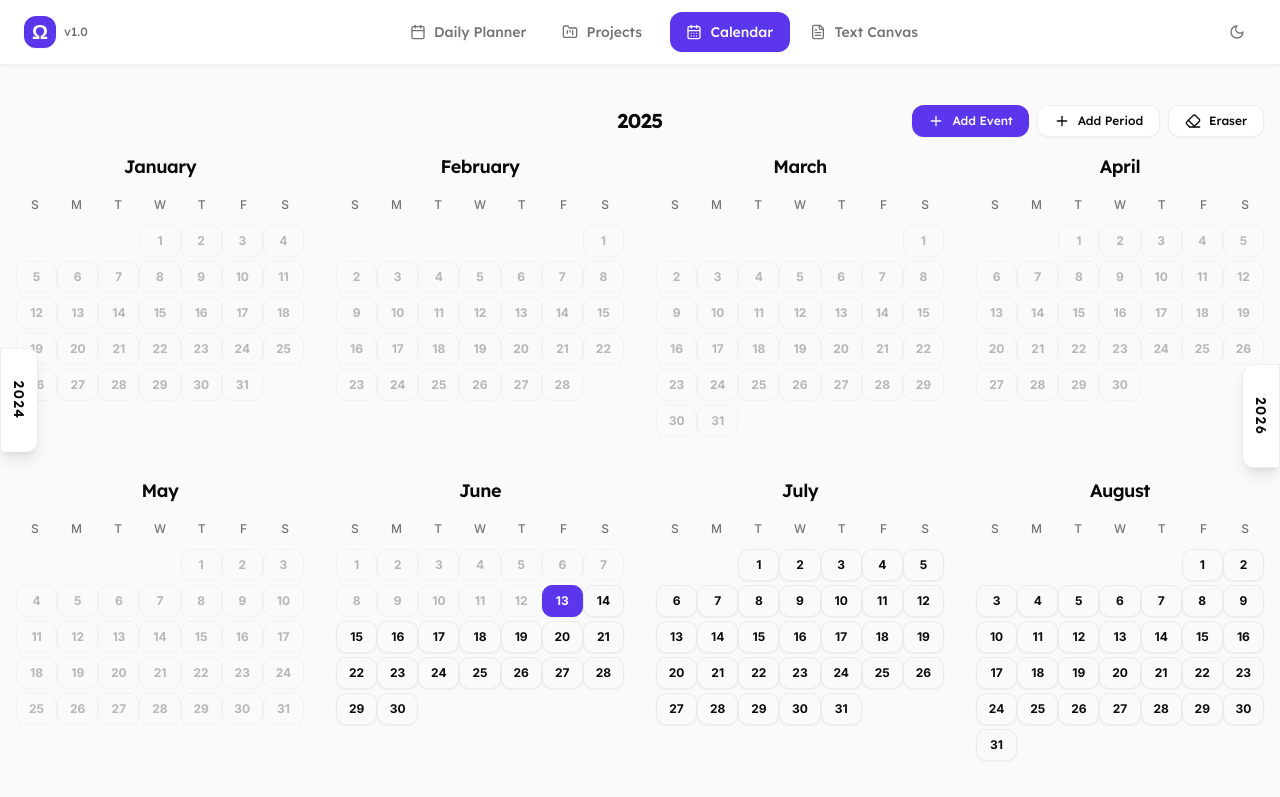
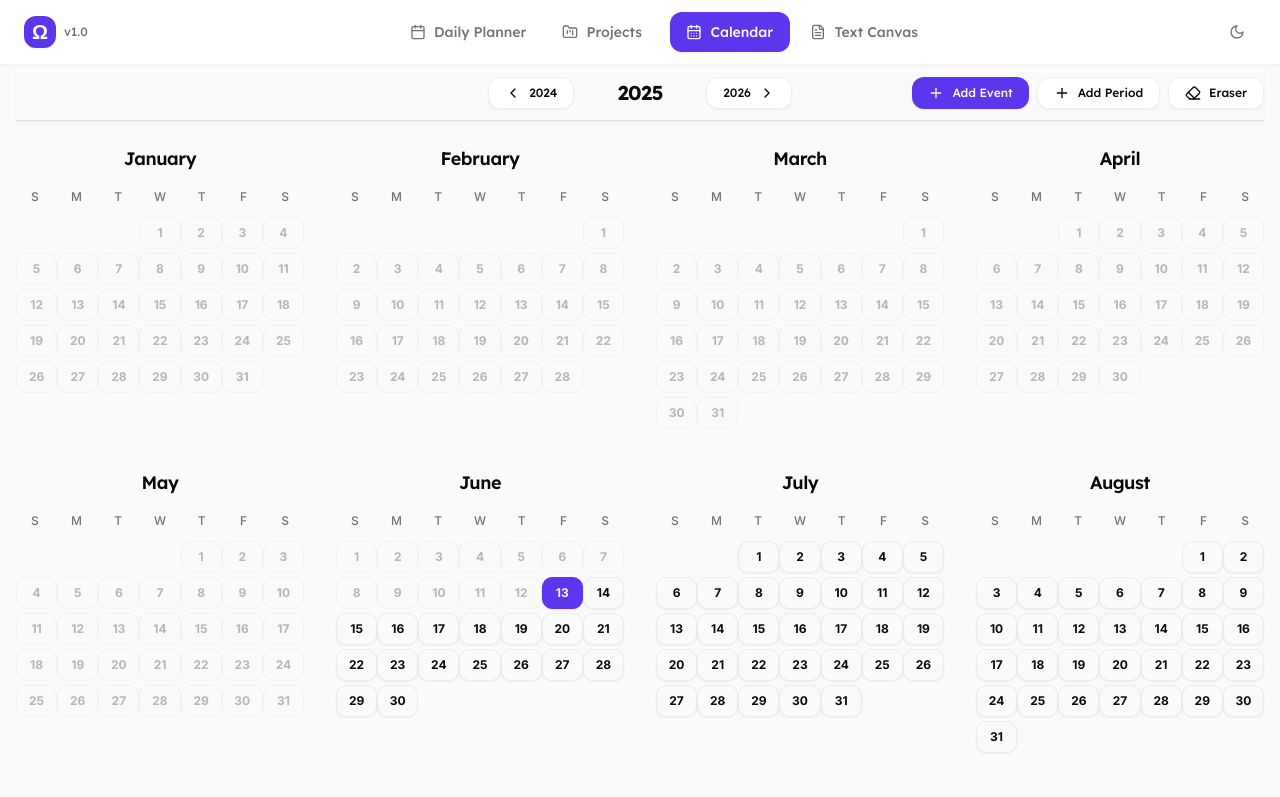
Before and after one commit to obihughes/omega-planner, a Next.js app: page /calendar in a window 1280 px wide. Shown: the top 797 px of the page. Built offline with nearby package versions, Linux system fonts and the light colour scheme.

Commit message:
Optimize year navigation with sticky header and improved scroll positioning

```diff
--- a/components/calendar/YearCalendar.tsx
+++ b/components/calendar/YearCalendar.tsx
@@ -322,6 +322,14 @@ export function YearCalendar({
     setTimeout(() => {
       setCurrentYear(prevYear => prevYear + (direction === 'next' ? 1 : -1));
       setIsLoading(false);
+      // Define starting position based on navigation direction
+      if (direction === 'next') {
+        // Scroll to top when navigating forward
+        window.scrollTo({ top: 0, behavior: 'smooth' });
+      } else {
+        // Scroll to bottom when navigating backward
+        window.scrollTo({ top: document.body.scrollHeight, behavior: 'smooth' });
+      }
     }, 0);
   };
 
@@ -692,37 +700,40 @@ export function YearCalendar({
   };
 
   return (
-    <div className={`space-y-4 ${className} relative`}>
-      {/* Fixed Year Navigation */}
+    <div className={`${className} relative`}>
+      {/* Year Navigation & Controls */}
+      <div
+        className="sticky top-16 z-40 bg-background/95 backdrop-blur-sm flex items-center justify-center gap-4 relative border-b border-border shadow-sm h-14 -mb-14 -mt-6"
+        style={{ position: 'sticky', top: '4rem', zIndex: 40 }}
+      >
+        <div className="flex-1"> {headerLeftControls}</div>
+
+        <div className="flex items-center gap-4">
             <Button
               variant="outline"
               onClick={() => navigateYear('prev')}
-          className="fixed left-0 top-1/2 -translate-y-1/2 z-30 h-auto px-2 py-8 rounded-l-none shadow-lg"
+              size="sm"
+              className="flex items-center gap-2"
               title={`Go to ${currentYear - 1}`}
             >
-        <span className="[writing-mode:vertical-rl] font-semibold tracking-widest text-sm">
+              <ChevronLeft className="w-4 h-4" />
               {currentYear - 1}
-        </span>
             </Button>
+
+            <h2 className="text-xl font-bold text-foreground min-w-[100px] text-center">
+              {currentYear}
+            </h2>
+
             <Button
               variant="outline"
               onClick={() => navigateYear('next')}
-          className="fixed right-0 top-1/2 -translate-y-1/2 z-30 h-auto px-2 py-8 rounded-r-none shadow-lg"
+              size="sm"
+              className="flex items-center gap-2"
               title={`Go to ${currentYear + 1}`}
             >
-        <span className="[writing-mode:vertical-rl] font-semibold tracking-widest text-sm">
               {currentYear + 1}
-        </span>
+              <ChevronRight className="w-4 h-4" />
             </Button>
-
-      {/* Year Navigation & Controls */}
-      <div className="flex items-center justify-center gap-4 relative mb-4">
-        <div className="flex-1"> {headerLeftControls}</div>
-
-        <div className="flex-shrink-0">
-            <h2 className="text-xl font-bold text-foreground min-w-[100px] text-center">
-              {currentYear}
-            </h2>
         </div>
 
         <div className="flex-1 flex items-center justify-end gap-2">
@@ -762,9 +773,11 @@ export function YearCalendar({
 
       {/* 12-Month Grid */}
       <div className={cn(
-        "grid grid-cols-1 md:grid-cols-2 lg:grid-cols-3 xl:grid-cols-4 gap-x-8 gap-y-10 transition-opacity",
-        eraserMode ? 'cursor-crosshair' : '',
-        isLoading ? 'opacity-50 pointer-events-none' : 'opacity-100'
+        "grid grid-cols-1 md:grid-cols-2 lg:grid-cols-3 xl:grid-cols-4 gap-x-8 gap-y-10 transition-opacity pt-14 mt-6",
+        {
+          'cursor-crosshair': eraserMode,
+          'opacity-50 pointer-events-none': isLoading
+        }
       )}>
         {Array.from({ length: 12 }, (_, month) => renderMonth(month))}
       </div>
@@ -785,7 +798,7 @@ export function YearCalendar({
         </div>
       )}
 
-      {/* Modals */}
+      {/* Modals are outside the main flow */}
       <EventModal
         isOpen={eventModalOpen}
         onClose={() => {
```
Lines whose indentation alone changed are shown as unchanged.
